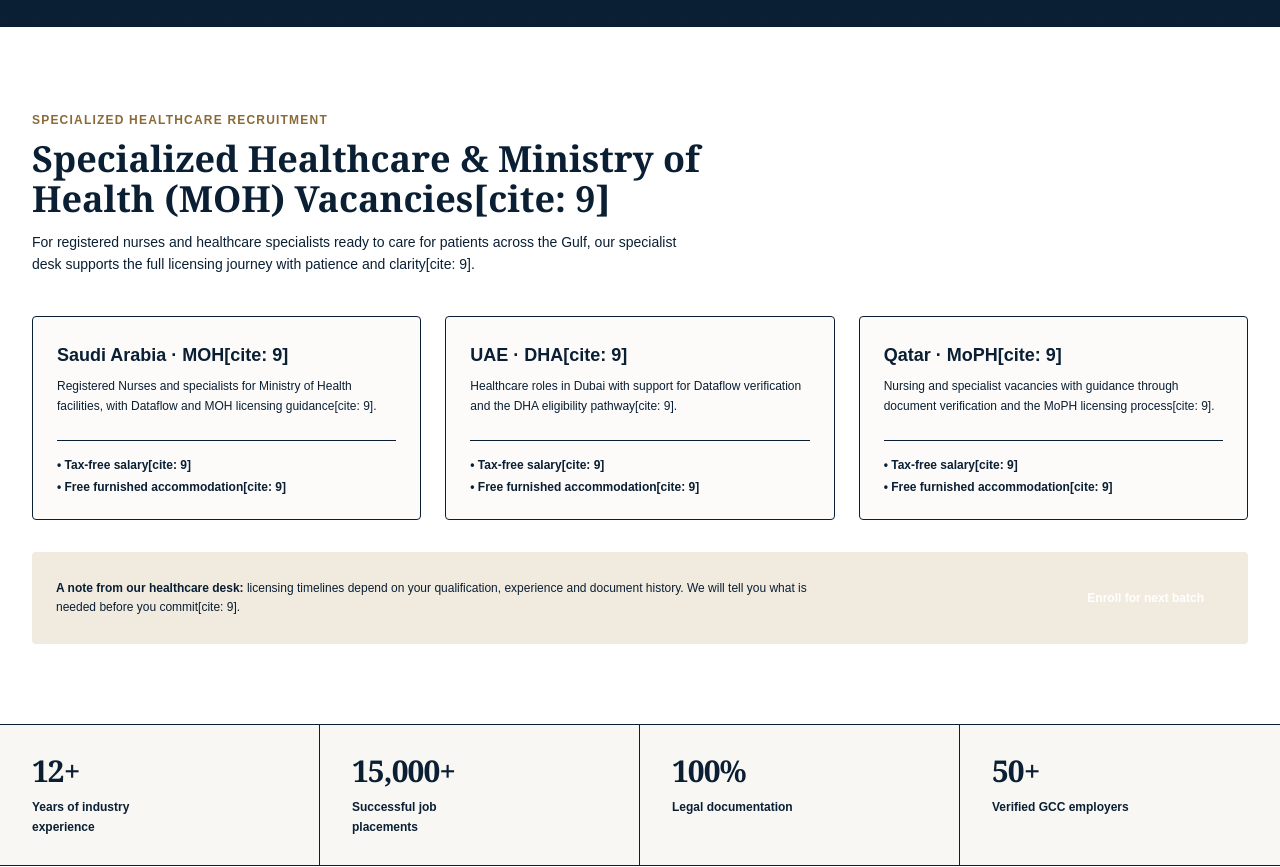
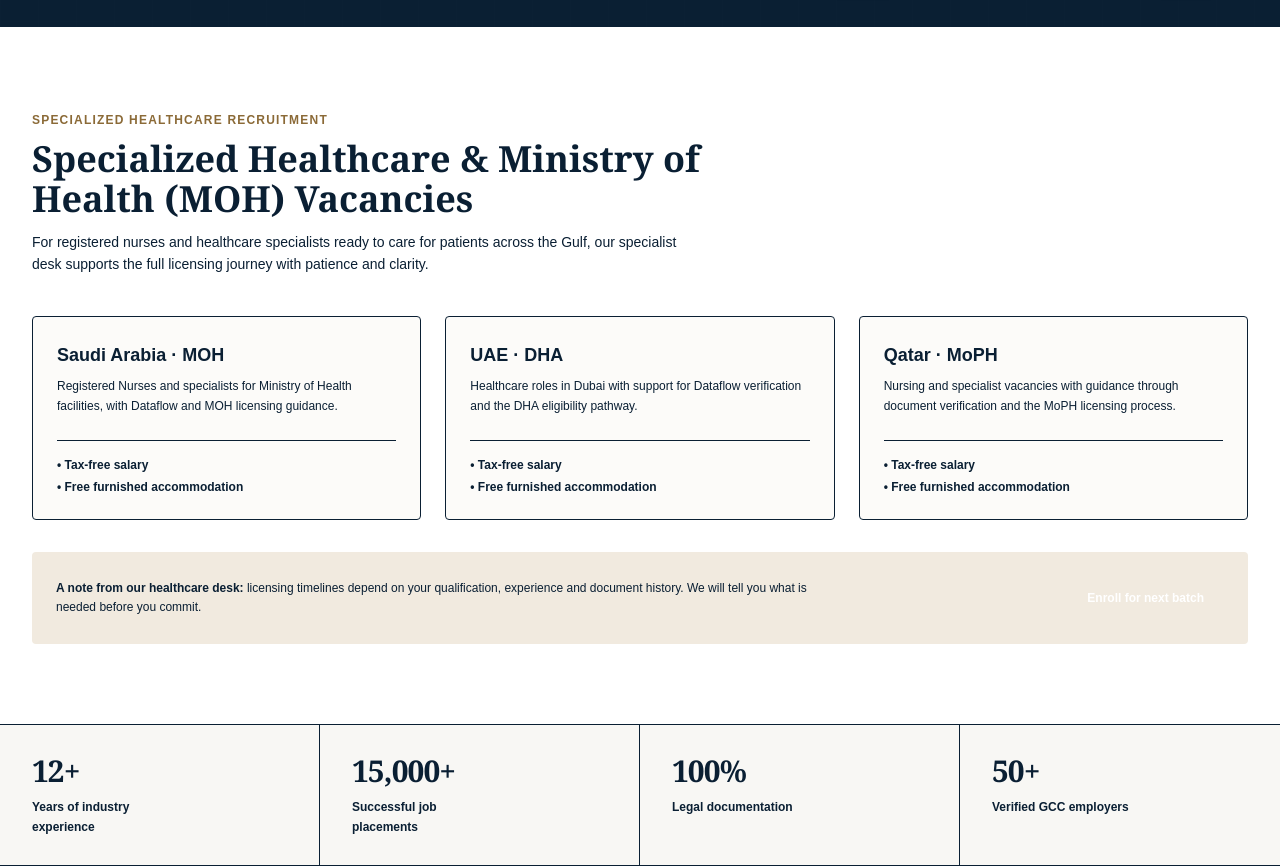
Before and after one commit to contactzhaa-hash/rakconsultancy, a Next.js app: page / in a window 1280 px wide. Shown: the part 660-1527 px from the top of the page. Built offline with nearby package versions, Linux system fonts and the light colour scheme.

Commit message:
hero page - 2 update

```diff
--- a/app/page.tsx
+++ b/app/page.tsx
@@ -1,14 +1,53 @@
 "use client";
 
+import { useEffect, useState } from "react";
 import { ArrowRight, BriefcaseBusiness, CircleCheck, Lock, MapPin, Coins } from "lucide-react";
 import Link from "next/link";
 import EnrollModal from "@/components/EnrollModal";
 import { jobs, processSteps } from "@/lib/site-data";
 import { useLanguage } from "@/components/LanguageProvider";
 
+// Animated counter component for stats
+function Counter({ value, suffix }: { value: number; suffix: string }) {
+  const [count, setCount] = useState(0);
+
+  useEffect(() => {
+    let start = 0;
+    const duration = 1800; // 1.8 seconds animation
+    const stepTime = 30;
+    const steps = duration / stepTime;
+    const increment = value / steps;
+
+    const timer = setInterval(() => {
+      start += increment;
+      if (start >= value) {
+        setCount(value);
+        clearInterval(timer);
+      } else {
+        setCount(Math.floor(start));
+      }
+    }, stepTime);
+
+    return () => clearInterval(timer);
+  }, [value]);
+
+  return (
+    <span>
+      {count.toLocaleString()}{suffix}
+    </span>
+  );
+}
+
 export default function Home() {
   const { t } = useLanguage();
-  const stats = [["12+", t("statsExperience")], ["15,000+", t("statsPlacements")], ["100%", t("statsLegal")], ["50+", t("statsEmployers")]];
+
+  // Stats data mapped with numerical values for smooth animation
+  const statsData = [
+    { num: 12, suffix: "+", label: t("statsExperience") },
+    { num: 15000, suffix: "+", label: t("statsPlacements") },
+    { num: 100, suffix: "%", label: t("statsLegal") },
+    { num: 50, suffix: "+", label: t("statsEmployers") },
+  ];
 
   return (
     <>
@@ -56,67 +95,70 @@ export default function Home() {
         </div>
       </section>
 
-      {/* SPECIALIZED HEALTHCARE & MOH VACANCIES DESK (Placed immediately below hero) */}
+      {/* SPECIALIZED HEALTHCARE & MOH VACANCIES DESK */}
       <section className="bg-white py-16 lg:py-20 border-b border-slate/30">
         <div className="mx-auto max-w-7xl px-5 lg:px-8">
           <div className="max-w-2xl">
             <span className="text-xs font-bold uppercase tracking-widest text-[#8b6a37]">Specialized Healthcare Recruitment</span>
-            <h2 className="text-3xl sm:text-4xl font-serif font-bold text-navy mt-2">Specialized Healthcare & Ministry of Health (MOH) Vacancies[cite: 9]</h2>
+            <h2 className="text-3xl sm:text-4xl font-serif font-bold text-navy mt-2">Specialized Healthcare & Ministry of Health (MOH) Vacancies</h2>
             <p className="text-sm text-slate mt-3 leading-relaxed">
-              For registered nurses and healthcare specialists ready to care for patients across the Gulf, our specialist desk supports the full licensing journey with patience and clarity[cite: 9].
+              For registered nurses and healthcare specialists ready to care for patients across the Gulf, our specialist desk supports the full licensing journey with patience and clarity.
             </p>
           </div>
 
           <div className="mt-10 grid gap-6 md:grid-cols-3">
             <div className="border border-slate/30 p-6 rounded bg-[#fcfbf9]">
-              <h3 className="text-lg font-bold text-navy">Saudi Arabia · MOH[cite: 9]</h3>
+              <h3 className="text-lg font-bold text-navy">Saudi Arabia · MOH</h3>
               <p className="text-xs text-slate mt-2 leading-relaxed">
-                Registered Nurses and specialists for Ministry of Health facilities, with Dataflow and MOH licensing guidance[cite: 9].
+                Registered Nurses and specialists for Ministry of Health facilities, with Dataflow and MOH licensing guidance.
               </p>
               <div className="mt-6 pt-4 border-t border-slate/20 text-xs font-semibold text-navy space-y-1.5">
-                <p>• Tax-free salary[cite: 9]</p>
-                <p>• Free furnished accommodation[cite: 9]</p>
+                <p>• Tax-free salary</p>
+                <p>• Free furnished accommodation</p>
               </div>
             </div>
 
             <div className="border border-slate/30 p-6 rounded bg-[#fcfbf9]">
-              <h3 className="text-lg font-bold text-navy">UAE · DHA[cite: 9]</h3>
+              <h3 className="text-lg font-bold text-navy">UAE · DHA</h3>
               <p className="text-xs text-slate mt-2 leading-relaxed">
-                Healthcare roles in Dubai with support for Dataflow verification and the DHA eligibility pathway[cite: 9].
+                Healthcare roles in Dubai with support for Dataflow verification and the DHA eligibility pathway.
               </p>
               <div className="mt-6 pt-4 border-t border-slate/20 text-xs font-semibold text-navy space-y-1.5">
-                <p>• Tax-free salary[cite: 9]</p>
-                <p>• Free furnished accommodation[cite: 9]</p>
+                <p>• Tax-free salary</p>
+                <p>• Free furnished accommodation</p>
               </div>
             </div>
 
             <div className="border border-slate/30 p-6 rounded bg-[#fcfbf9]">
-              <h3 className="text-lg font-bold text-navy">Qatar · MoPH[cite: 9]</h3>
+              <h3 className="text-lg font-bold text-navy">Qatar · MoPH</h3>
               <p className="text-xs text-slate mt-2 leading-relaxed">
-                Nursing and specialist vacancies with guidance through document verification and the MoPH licensing process[cite: 9].
+                Nursing and specialist vacancies with guidance through document verification and the MoPH licensing process.
               </p>
               <div className="mt-6 pt-4 border-t border-slate/20 text-xs font-semibold text-navy space-y-1.5">
-                <p>• Tax-free salary[cite: 9]</p>
-                <p>• Free furnished accommodation[cite: 9]</p>
+                <p>• Tax-free salary</p>
+                <p>• Free furnished accommodation</p>
               </div>
             </div>
           </div>
 
           <div className="mt-8 flex flex-col sm:flex-row sm:items-center justify-between bg-[#f1eadf] p-4 sm:p-6 rounded gap-4">
             <p className="text-xs text-slate leading-relaxed max-w-3xl">
-              <strong>A note from our healthcare desk:</strong> licensing timelines depend on your qualification, experience and document history. We will tell you what is needed before you commit[cite: 9].
+              <strong>A note from our healthcare desk:</strong> licensing timelines depend on your qualification, experience and document history. We will tell you what is needed before you commit.
             </p>
             <EnrollModal triggerClassName="inline-flex min-h-11 shrink-0 items-center justify-center gap-2 rounded-sm bg-navy px-5 py-2.5 text-xs font-bold text-white hover:bg-navy/90" />
           </div>
         </div>
       </section>
 
+      {/* DYNAMIC ANIMATED STATS SECTION */}
       <section className="border-b border-slate bg-[#f8f7f4]">
         <div className="mx-auto grid max-w-7xl grid-cols-2 lg:grid-cols-4">
-          {stats.map(([value, label]) => (
-            <div key={label} className="border-r border-slate px-5 py-7 last:border-0 sm:px-8">
-              <p className="display-font text-3xl font-bold text-navy">{value}</p>
-              <p className="mt-2 max-w-[150px] text-xs font-semibold leading-5 text-slate">{label}</p>
+          {statsData.map((item) => (
+            <div key={item.label} className="border-r border-slate px-5 py-7 last:border-0 sm:px-8">
+              <p className="display-font text-3xl font-bold text-navy">
+                <Counter value={item.num} suffix={item.suffix} />
+              </p>
+              <p className="mt-2 max-w-[150px] text-xs font-semibold leading-5 text-slate">{item.label}</p>
             </div>
           ))}
         </div>
```
